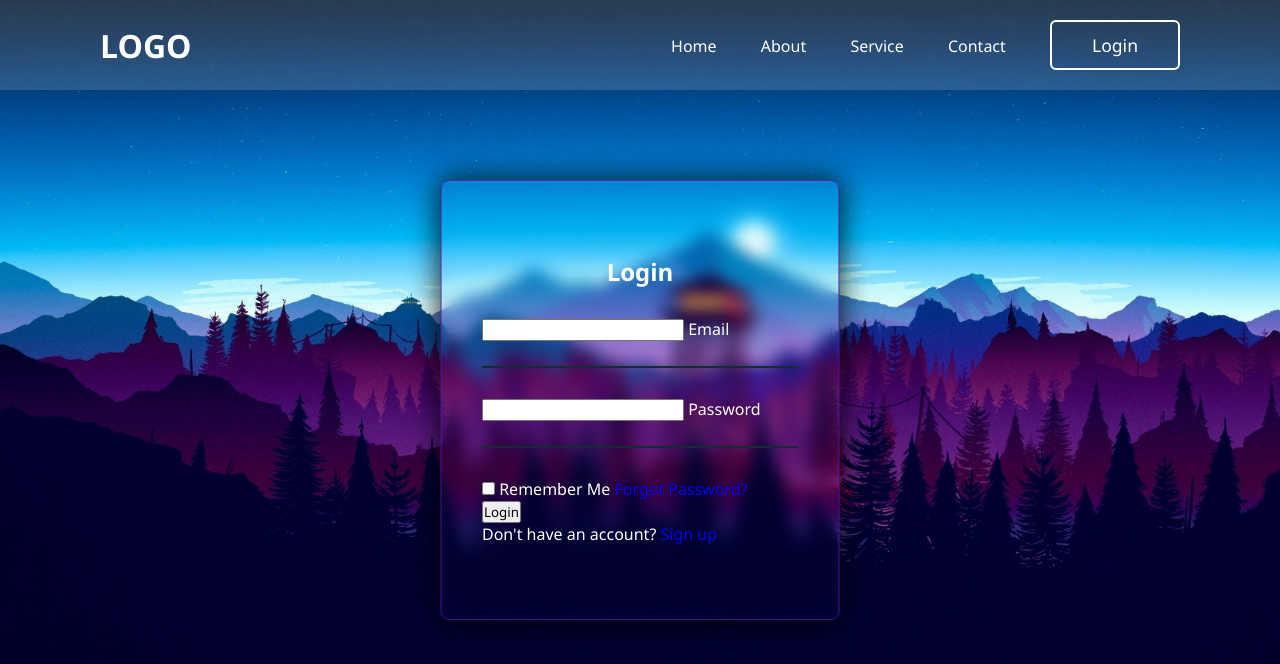
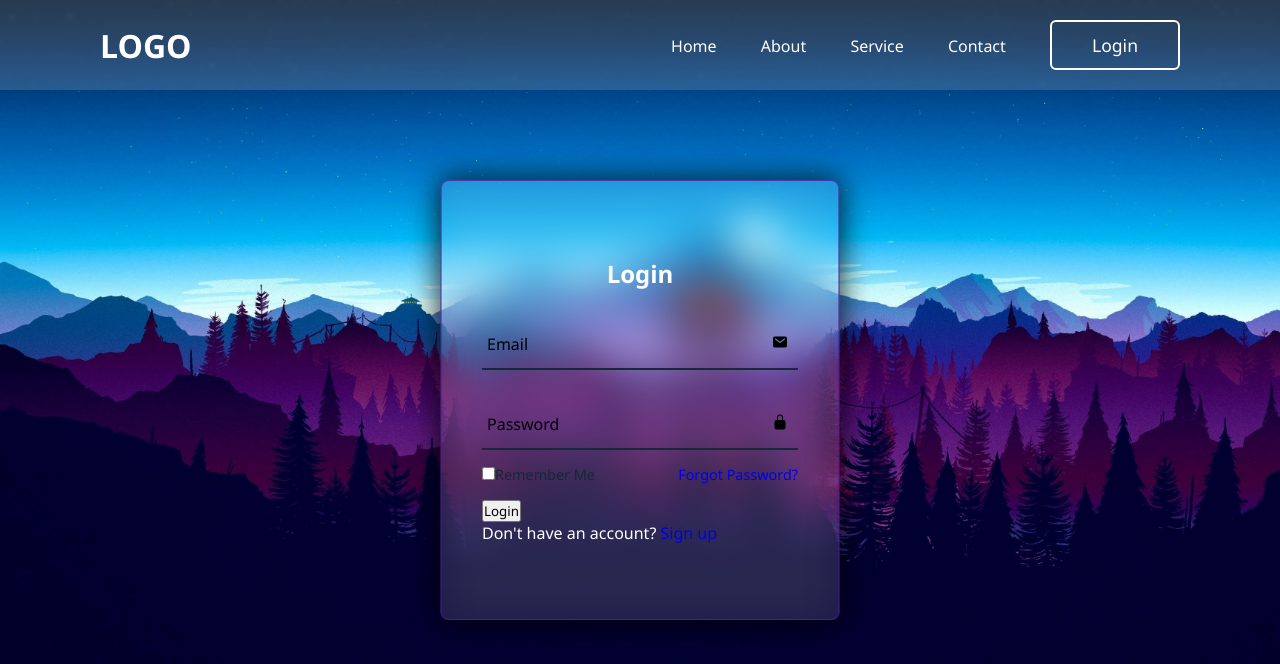
Before and after one commit to Knlghtfreak/Login-Page-with-JS, a plain HTML site: page index.html in a window 1280 px wide. Drawn offline with nearby package versions, Linux system fonts and the light colour scheme.

Commit message:
text box

```diff
--- a/index.html
+++ b/index.html
@@ -35,8 +35,7 @@
                         <label for="password">Password</label>
                     </div>
                     <div class="remember-me">
-                        <input type="checkbox">
-                        <label for="remember">Remember Me</label>
+                        <label><input type="checkbox">Remember Me</label>
                         <a href="#">Forgot Password?</a>
                     </div>
                 </form>
--- a/styles.css
+++ b/styles.css
@@ -90,12 +90,13 @@ header{
     background: transparent;
     border: 1px solid rgba(83, 26, 156, 0.5);
     border-radius: 8px;
-    backdrop-filter: blur(8px);
+    backdrop-filter: blur(20px);
     box-shadow: 0 0 30px rgba(0 , 0, 0, .5);
     display: flex;
     justify-content: center;
     align-items: center;
-    color: #fff;
+    background-color: #ffffff0e;
+    color: #ffffff;
 }
 
 .from-box{
@@ -107,6 +108,7 @@ header{
     font-size: 2.rem;
     color: #ffffff;
     text-align: center;
+    user-select: none;
 }
 
 .input-box{
@@ -116,3 +118,52 @@ header{
     border-bottom: 2px solid #162938;
     margin: 30px 0;
 }
+
+.input-box label{
+    position: absolute;
+    top: 50%;
+    left: 5px;
+    transform: translateY(-50%);
+    color: #000;
+    font-weight: 500;
+    pointer-events: none;
+    outline: none;
+    transition: transform 0.3s ease-in-out;
+}
+
+.input-box input:focus~label,
+.input-box input:valid~label {
+    transform: translateY(-50%) scale(0.8);
+    top: -5px;
+}
+
+.input-box input{
+    width: 100%;
+    height: 100%;
+    background: transparent;
+    border: none;
+    outline: none;
+    font-size: 1em;
+    font-weight: 600;
+    color: #162938;
+    padding: 0 30px 0 5px;
+}
+
+.input-box .icon{
+    position: absolute;
+    top: 50%;
+    right: 10px;
+    transform: translateY(-50%);
+    color: #000;
+    font-size: 1rem;
+    cursor: pointer;
+}
+
+.remember-me{
+    font-size: .9em;
+    color: #162938;
+    font-weight: 500;
+    margin: -15px 0 15px;
+    display: flex;
+    justify-content: space-between;
+}
```
